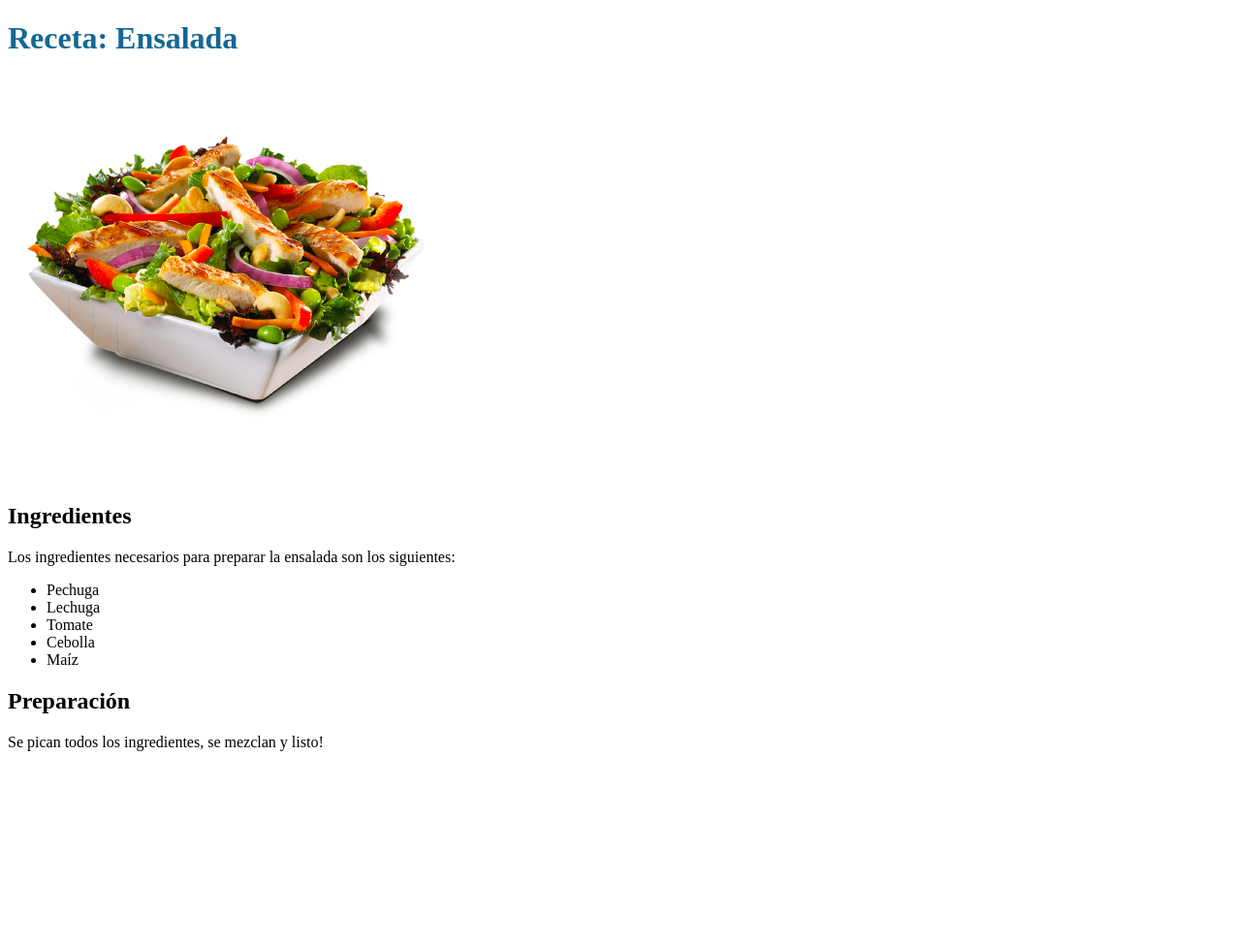
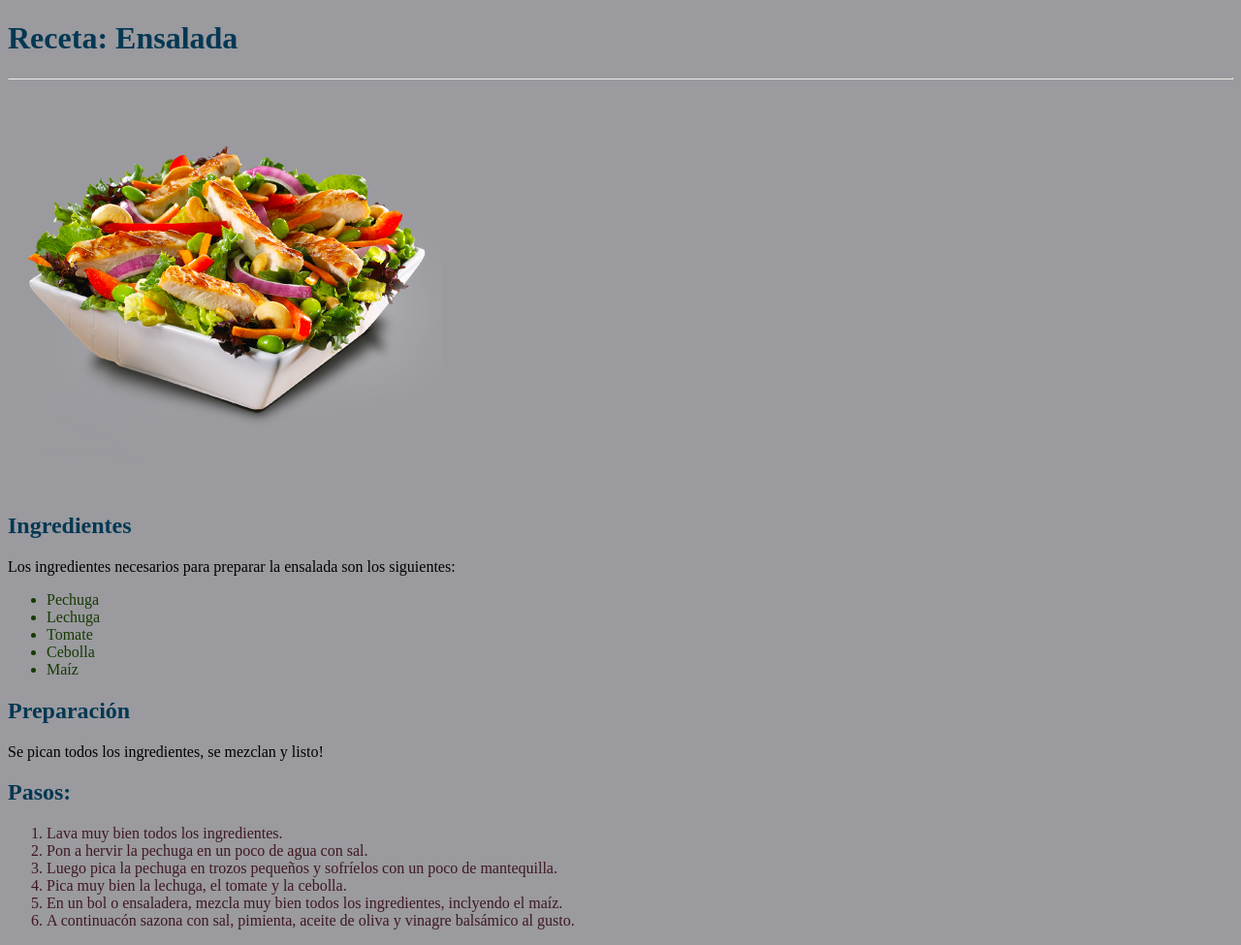
Before and after one commit to DaVieda/aspirantes-mir-html-y-css, a plain HTML site: page ejercicio1-html-y-css/index.html in a window 1280 px wide. Shown: the whole page at 97% size. Before the commit the page ends 800 px from the top, so only its background shows below. Drawn offline with Linux system fonts and the light colour scheme.

Commit message:
Agrega pasos y estilos al ejerciocio Bonus

```diff
--- a/ejercicio1-html-y-css/estilos.css
+++ b/ejercicio1-html-y-css/estilos.css
@@ -1,6 +1,15 @@
-h1 {
-  color: rgb(19, 104, 147);
+body {
+  background-color: rgb(154, 154, 159);
 }
-/* ul {
-  color:rgb(36, 85, 8)
-} */
+
+h1, h2 {
+  color: rgb(4, 56, 83);
+}
+
+ul {
+  color:rgb(22, 58, 2)
+}
+
+ol {
+  color:rgb(63, 24, 33)
+}
--- a/ejercicio1-html-y-css/index.html
+++ b/ejercicio1-html-y-css/index.html
@@ -7,6 +7,7 @@
   </head>
   <body>
     <h1>Receta: Ensalada</h1>
+    <hr>
     <img src="salad.png" alt="Una imagen"><!-- códiigo omitido -->
     <h2>Ingredientes</h2>
     <p>Los ingredientes necesarios para preparar la ensalada son los siguientes:</p>
@@ -19,5 +20,14 @@
     </ul>
     <h2>Preparación</h2>
     <p>Se pican todos los ingredientes, se mezclan y listo!</p>
+    <h2>Pasos:</h2>
+    <ol>
+      <li>Lava muy bien todos los ingredientes.</li>
+      <li>Pon a hervir la pechuga en un poco de agua con sal.</li>
+      <li>Luego pica la pechuga en trozos pequeños y sofríelos con un poco de mantequilla.</li>
+      <li>Pica muy bien la lechuga, el tomate y la cebolla.</li>
+      <li>En un bol o ensaladera, mezcla muy bien todos los ingredientes, inclyendo el maíz.</li>
+      <li>A continuacón sazona con sal, pimienta, aceite de oliva y vinagre balsámico al gusto.</li>
+    </ol>
   </body>
 </html>
```
